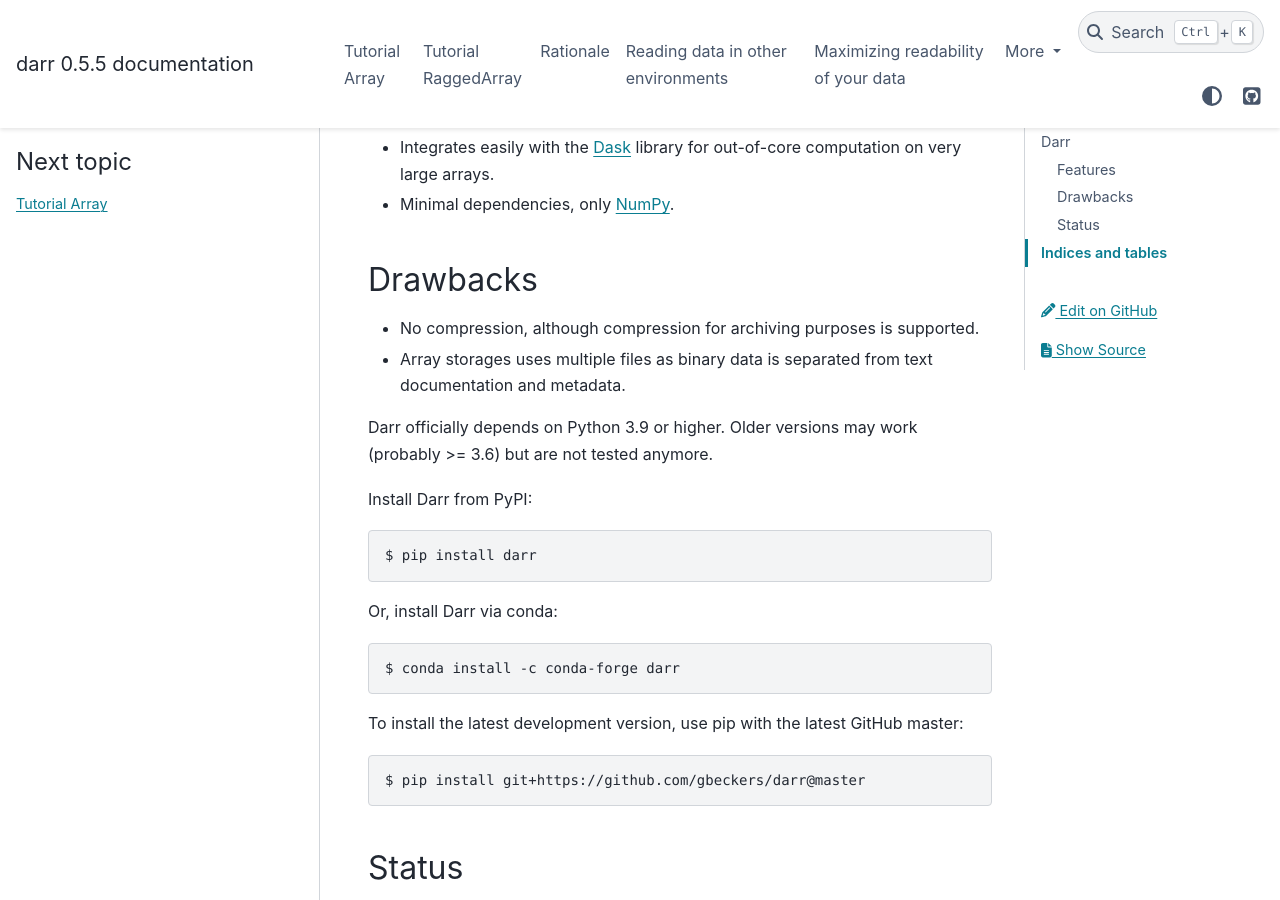
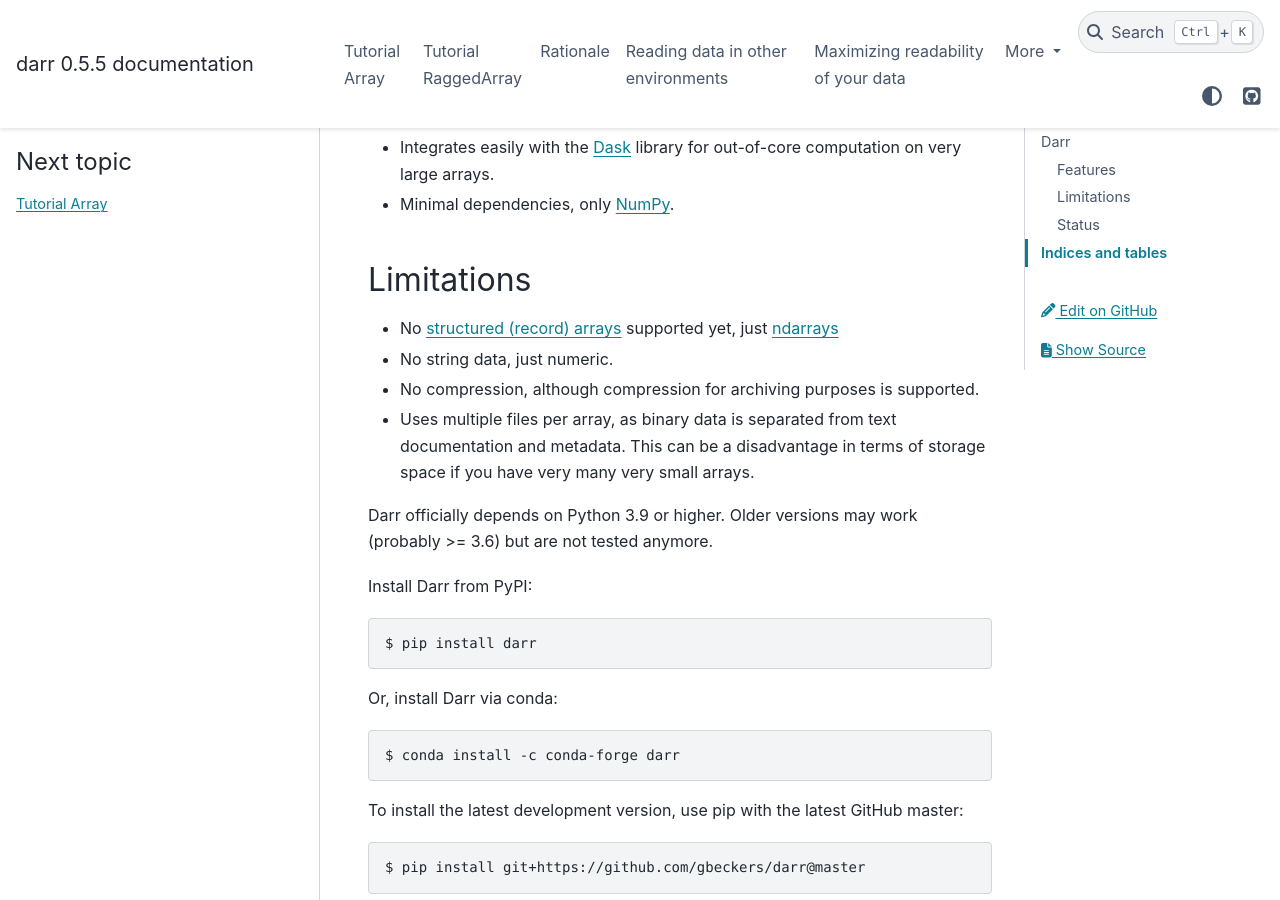
Before and after one commit to gbeckers/Darr, a Sphinx documentation site: the page built from docs/index.rst, in a window 1280 px wide and 900 px high, scrolled down 1723 px. Built offline with Sphinx 7.4.7 and the PyData theme 0.15.4, drawn with Linux system fonts in a browser that asks for light colours.

Commit message:
expand limitations

```diff
--- a/docs/index.rst
+++ b/docs/index.rst
@@ -83,11 +83,16 @@
    library for out-of-core computation on very large arrays.
 -  Minimal dependencies, only `NumPy <http://www.numpy.org/>`__.
 
-Drawbacks
----------
+Limitations
+-----------
+- No `structured (record) arrays <https://numpy.org/doc/stable/user/basics.rec.html>`__
+  supported yet, just
+  `ndarrays <https://numpy.org/doc/stable/reference/arrays.ndarray.html>`__
+- No string data, just numeric.
 - No compression, although compression for archiving purposes is supported.
-- Array storages uses multiple files as binary data is separated from text
-  documentation and metadata.
+- Uses multiple files per array, as binary data is separated from text
+  documentation and metadata. This can be a disadvantage in terms of storage
+  space if you have very many very small arrays.
 
 Darr officially depends on Python 3.9 or higher. Older versions may work
 (probably >= 3.6) but are not tested anymore.
```
Also changed, not shown: README.rst (+9 -4 lines).
